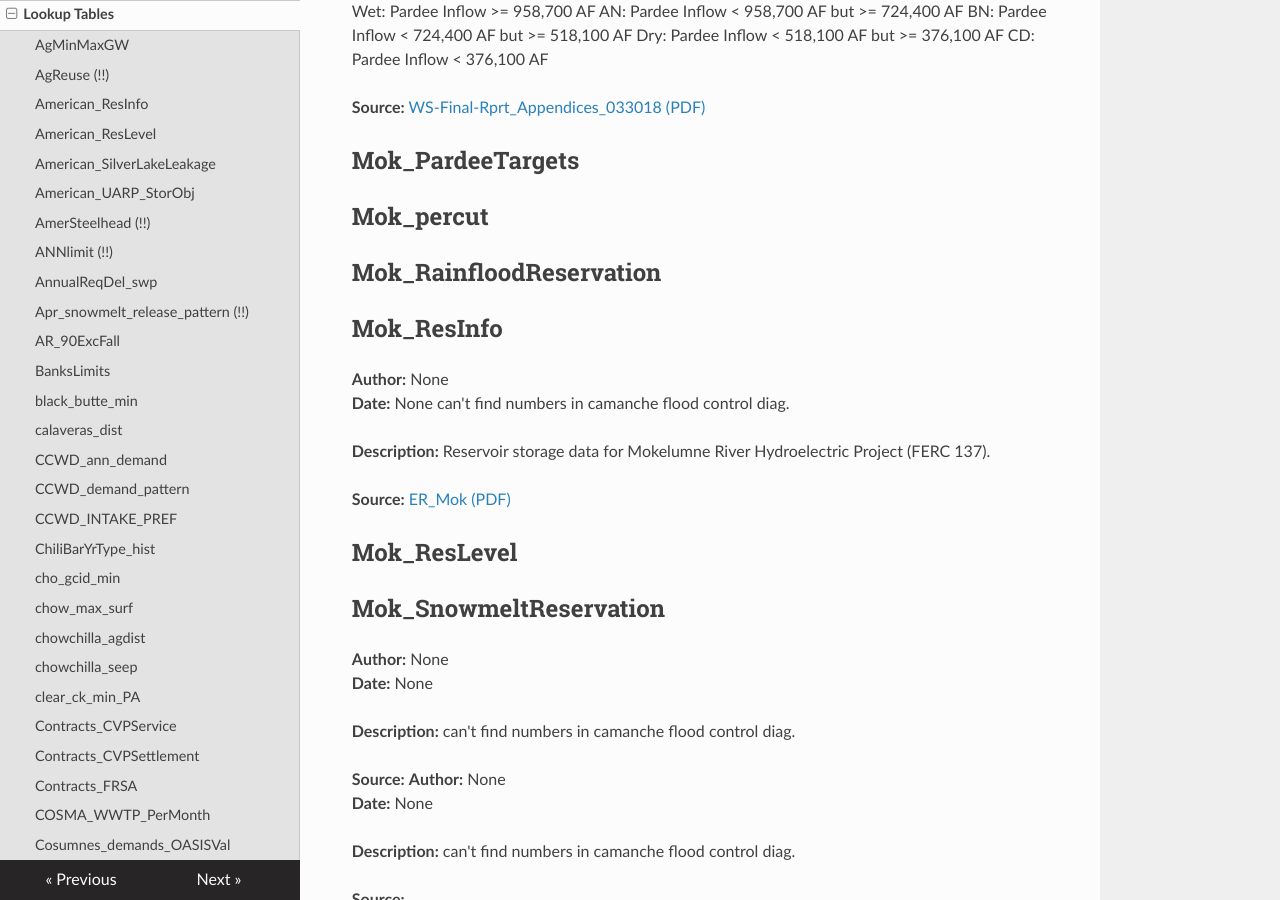
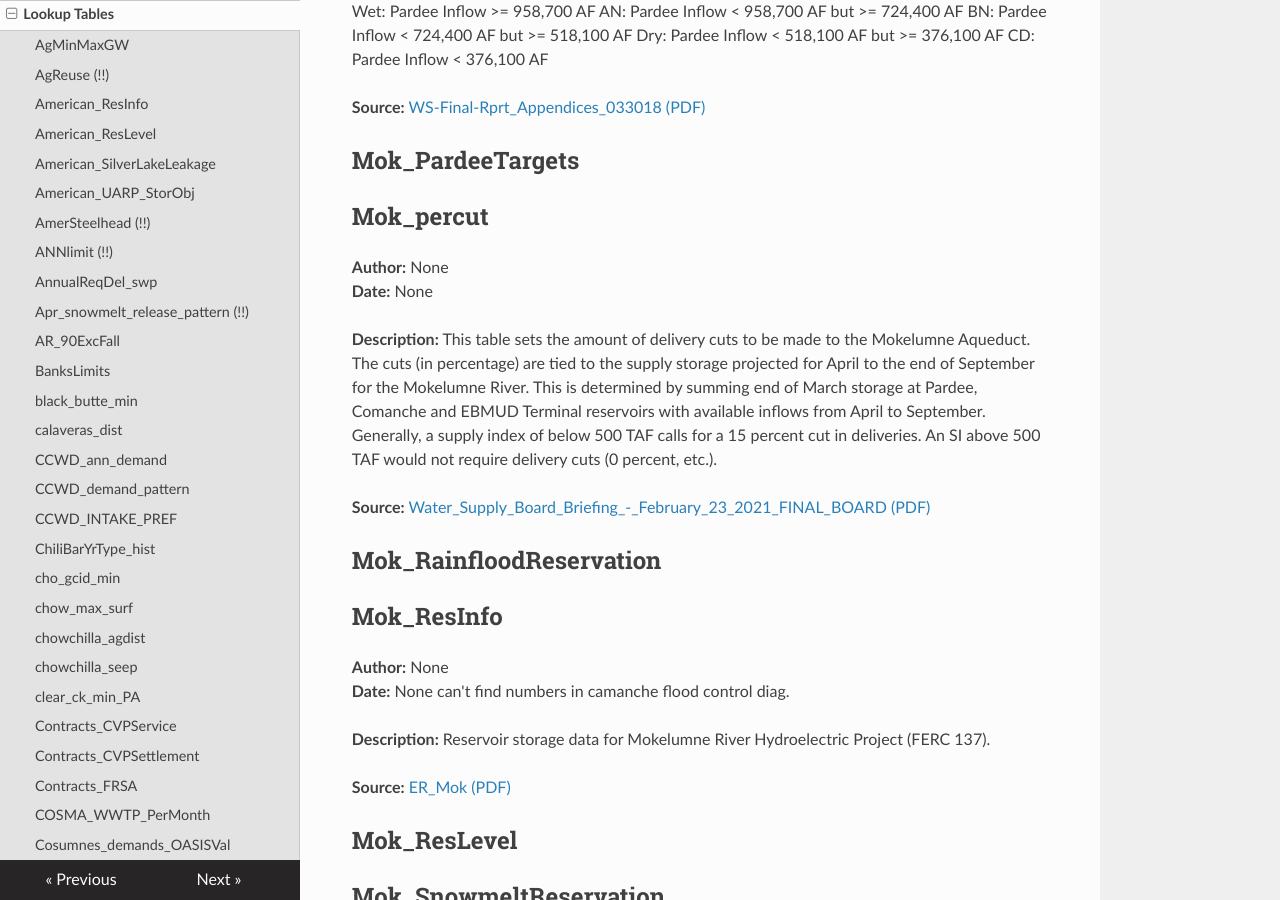
Before and after one commit to CentralValleyModeling/centralvalleymodeling.github.io, an MkDocs documentation site: the page built from docs/lookuptables.md, in a window 1280 px wide and 900 px high, scrolled down 14373 px. Built offline with MkDocs 1.6.1, drawn with Linux system fonts in a browser that asks for light colours; nearby versions of some CDN libraries.

Commit message:
Update lookuptables.md

```diff
--- a/docs/lookuptables.md
+++ b/docs/lookuptables.md
@@ -409,6 +409,17 @@ CD:	Pardee Inflow < 376,100 AF
 
 ## Mok_PardeeTargets
 ## Mok_percut
+**Author:** None
+**Date:**  None
+
+**Description:**
+This table sets the amount of delivery cuts to be made to the Mokelumne Aqueduct.  The cuts (in percentage) are tied to the supply storage projected for April to the end of September for the Mokelumne River.  This is determined by
+summing end of March storage at Pardee, Comanche and EBMUD Terminal reservoirs with available inflows from April to September.  Generally, a supply index of below 500 TAF calls for a 15 percent cut in deliveries. An SI above 500 TAF would
+not require delivery cuts (0 percent, etc.).
+
+**Source:** [Water_Supply_Board_Briefing_-_February_23_2021_FINAL_BOARD  (PDF)](https://cadwr.box.com/s/61heharw78yad0c527wwruj7d4k5nprq)
+
+
 ## Mok_RainfloodReservation
 ## Mok_ResInfo
 **Author:** None
```
